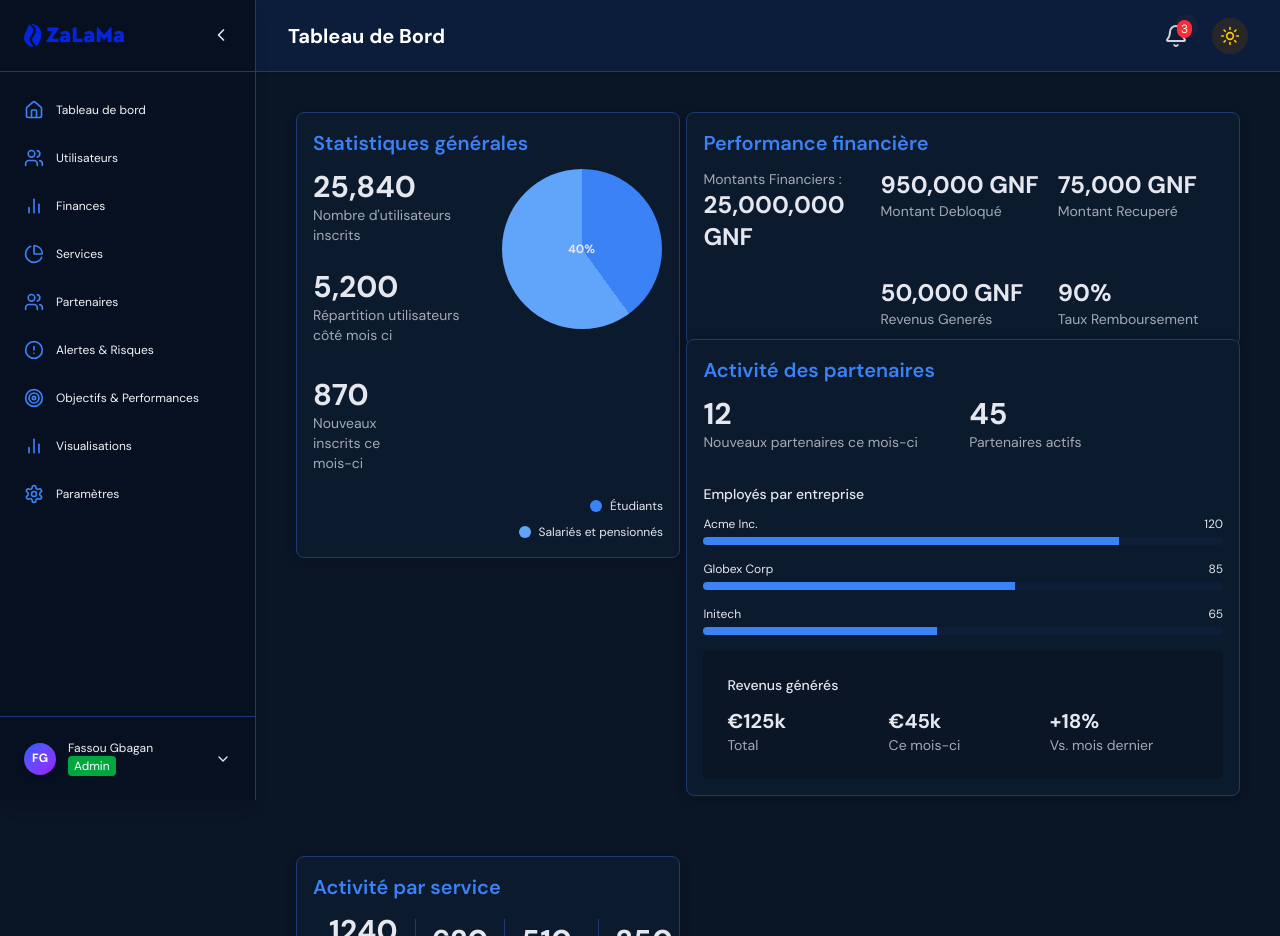
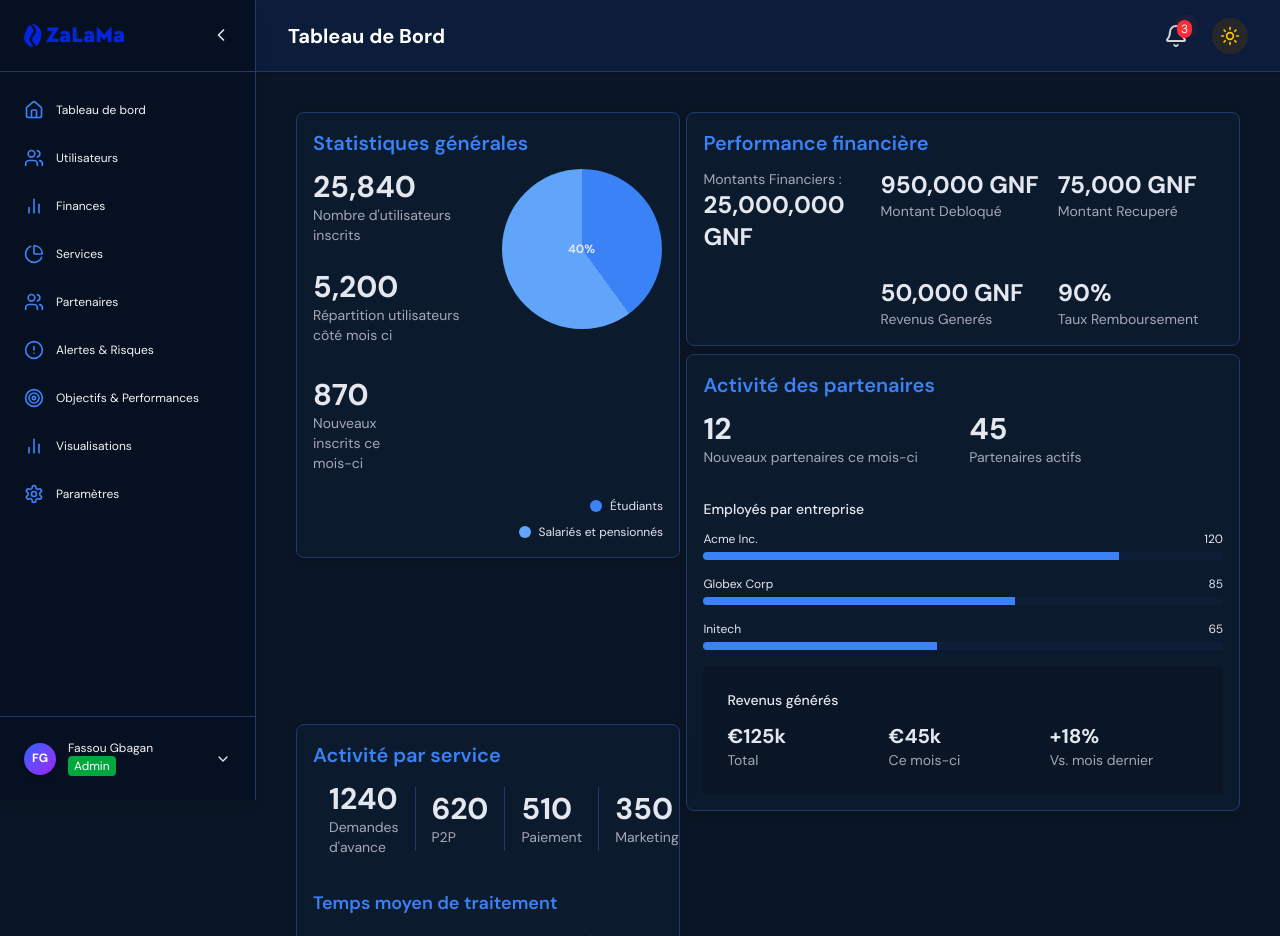
Before and after one commit to zalamagn2025/ZaLaMa-website, a Next.js app: page /dashboard in a window 1280 px wide. Built offline with nearby package versions, Linux system fonts and the light colour scheme; no server answers.

Commit message:
correction du design

```diff
--- a/src/styles/zalama-theme.css
+++ b/src/styles/zalama-theme.css
@@ -38,10 +38,10 @@
   --height-large: 400px;
 
   /* Positions verticales spécifiques */
-  --second-row-top: 235px;
+  --second-row-top: 250px;
   --third-row-top: calc(100% + 21.5% - 8px);
-  --fourth-row-top: calc(100% + 15% - 8px);
-  --fifth-row-top: calc(100% + 185% - 8px);
+  --fourth-row-top: calc(100% + 25.5% - 8px);
+  --fifth-row-top: calc(100% + 105% - 8px);
 }
 
 body {
@@ -82,7 +82,7 @@ body {
 }
 
 .card-services {
-  top: calc(95% - var(--dashboard-padding));
+  top: calc(78.5% - var(--dashboard-padding));
   left: var(--base-left);
   width: var(--left-column-width);
   height: var(--height-medium);
```
